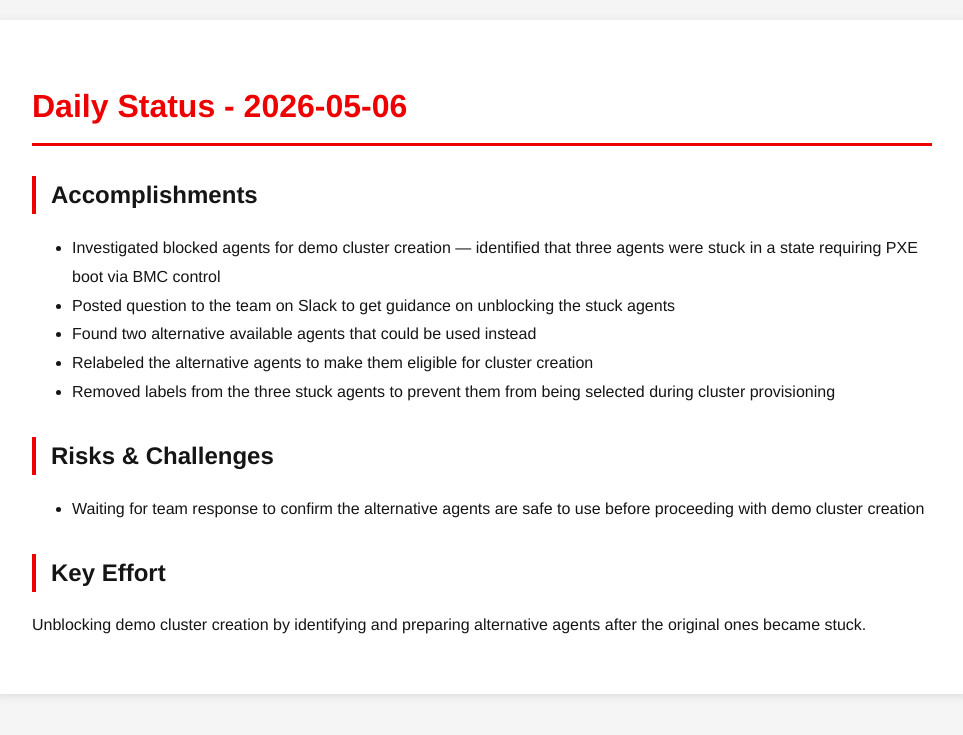
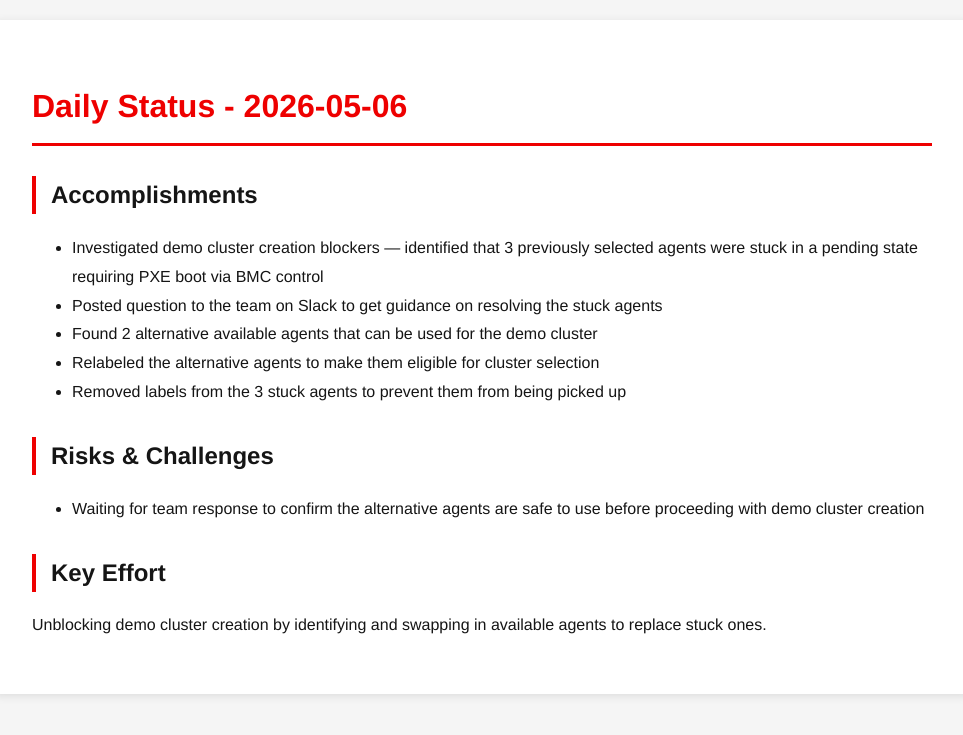
Before and after one commit to tzvatot/daily-status, a Jekyll site: the page built from 2026-05-06.md, in a window 1280 px wide. Shown: the top 735 px of the page, without its empty margins (158-1121 px from the left). Built offline with Jekyll 4.4.1, drawn with Linux system fonts in a browser that asks for light colours.

Commit message:
Daily status update - 2026-05-06

```diff
--- a/2026-05-06.md
+++ b/2026-05-06.md
@@ -7,14 +7,14 @@ date: 2026-05-06
 # Daily Status - 2026-05-06
 
 ## Accomplishments
-- Investigated blocked agents for demo cluster creation — identified that three agents were stuck in a state requiring PXE boot via BMC control
-- Posted question to the team on Slack to get guidance on unblocking the stuck agents
-- Found two alternative available agents that could be used instead
-- Relabeled the alternative agents to make them eligible for cluster creation
-- Removed labels from the three stuck agents to prevent them from being selected during cluster provisioning
+- Investigated demo cluster creation blockers — identified that 3 previously selected agents were stuck in a pending state requiring PXE boot via BMC control
+- Posted question to the team on Slack to get guidance on resolving the stuck agents
+- Found 2 alternative available agents that can be used for the demo cluster
+- Relabeled the alternative agents to make them eligible for cluster selection
+- Removed labels from the 3 stuck agents to prevent them from being picked up
 
 ## Risks & Challenges
 - Waiting for team response to confirm the alternative agents are safe to use before proceeding with demo cluster creation
 
 ## Key Effort
-Unblocking demo cluster creation by identifying and preparing alternative agents after the original ones became stuck.
+Unblocking demo cluster creation by identifying and swapping in available agents to replace stuck ones.
```
